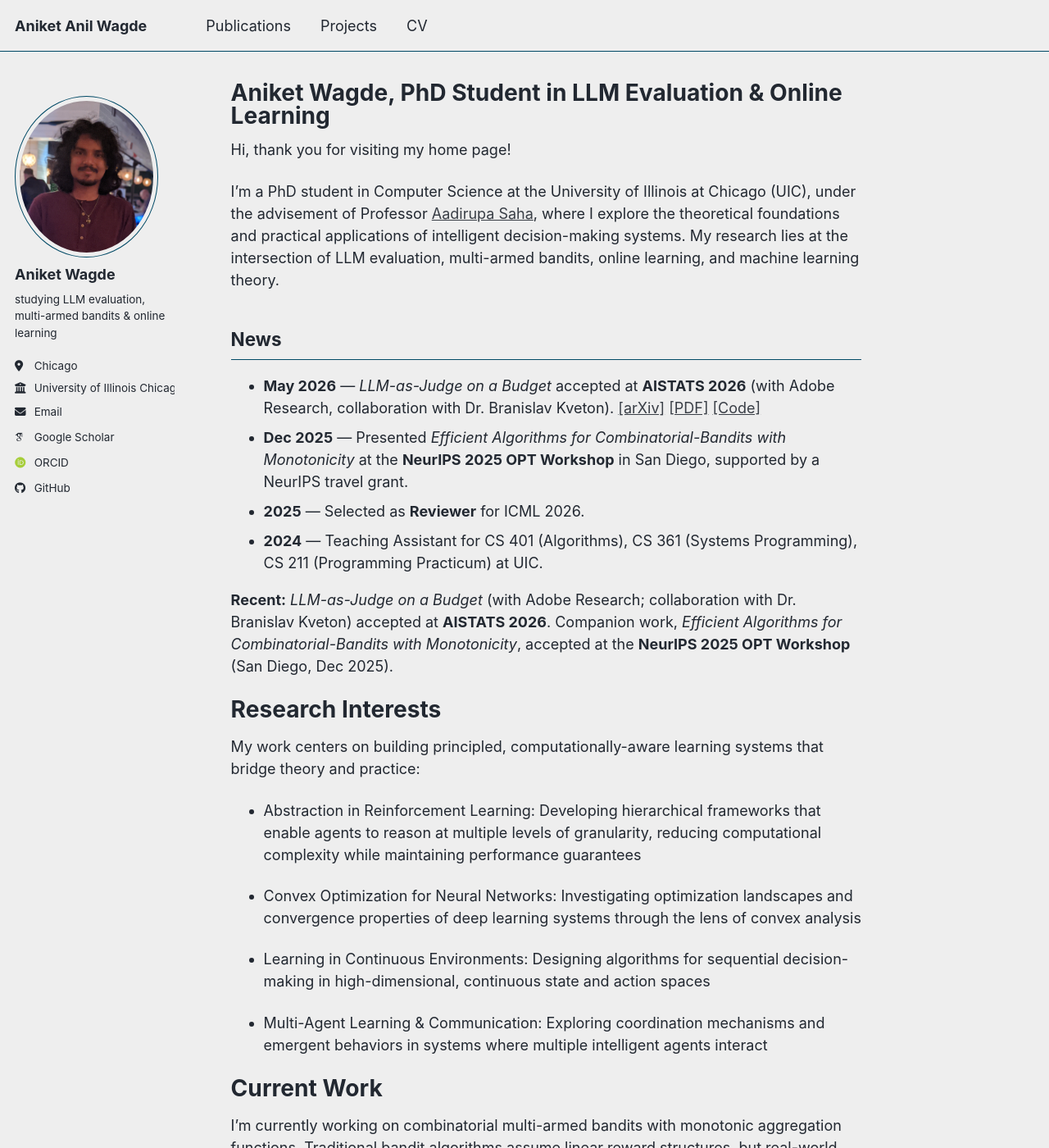
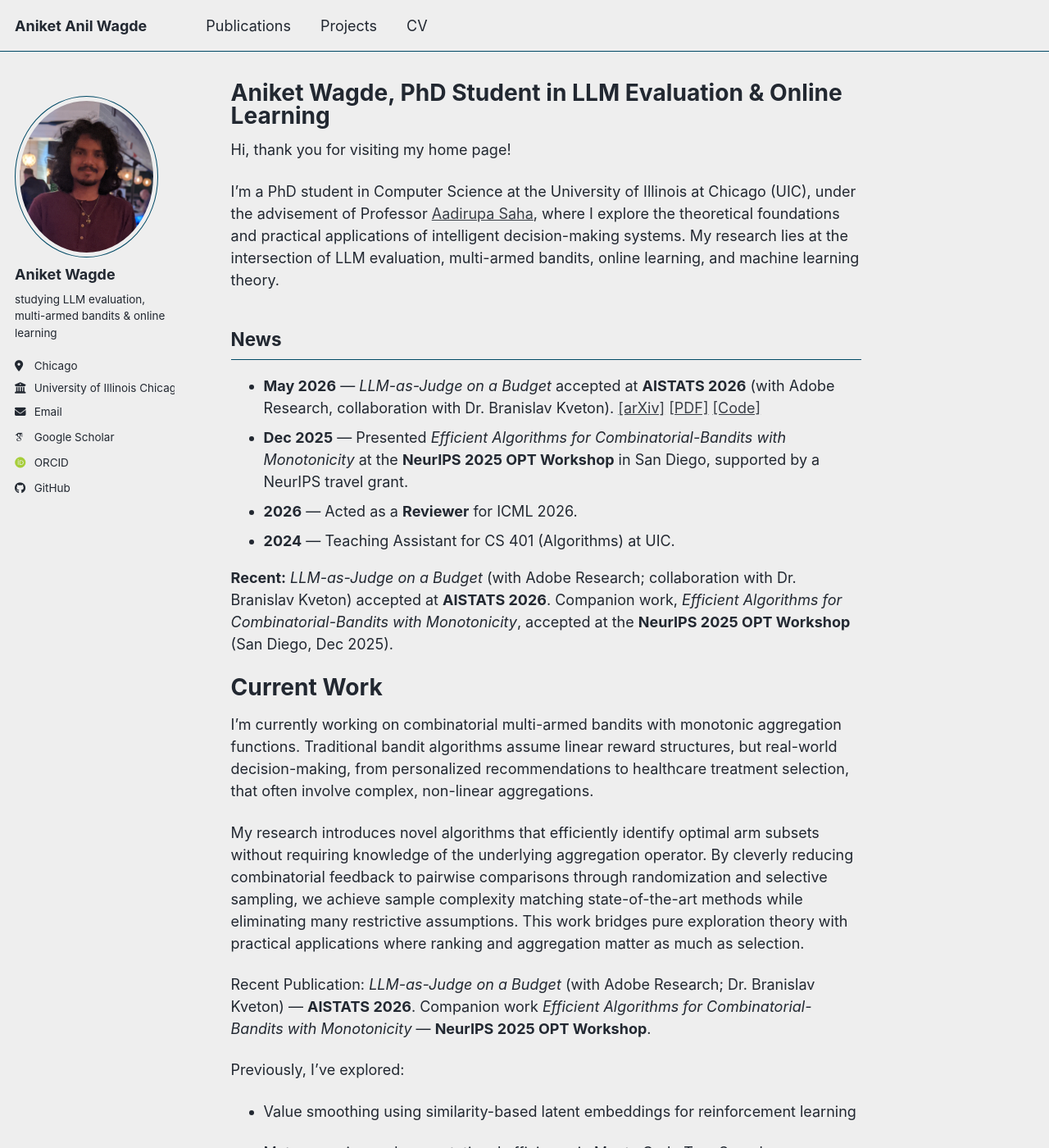
Before and after one commit to Swagget/Swagget.github.io, a Jekyll site: the page built from _pages/about.md, in a window 1280 px wide and 1400 px high. Shown: the whole window at 82% size. Built offline with Jekyll 4.4.1, drawn with Linux system fonts in a browser that asks for light colours; some web fonts are replaced; a script bundle is joined from its source files by our own code; library files that are not in the unit come from our copies.

Commit message:
Made a ton of changes.

```diff
--- a/_pages/about.md
+++ b/_pages/about.md
@@ -15,22 +15,28 @@ I'm a PhD student in Computer Science at the University of Illinois at Chicago (
 
 - **May 2026** — *LLM-as-Judge on a Budget* accepted at **AISTATS 2026** (with Adobe Research, collaboration with Dr. Branislav Kveton). [[arXiv]](https://arxiv.org/abs/2602.15481) [[PDF]](/files/LLM-as-a-Judge-on-a-Budget.pdf) [[Code]](https://github.com/Swagget/LLM-judgesteer)
 - **Dec 2025** — Presented *Efficient Algorithms for Combinatorial-Bandits with Monotonicity* at the **NeurIPS 2025 OPT Workshop** in San Diego, supported by a NeurIPS travel grant.
-- **2025** — Selected as **Reviewer** for ICML 2026.
-- **2024** — Teaching Assistant for CS 401 (Algorithms), CS 361 (Systems Programming), CS 211 (Programming Practicum) at UIC.
+- **2026** — Acted as a **Reviewer** for ICML 2026.
+- **2024** — Teaching Assistant for CS 401 (Algorithms) at UIC.
 
 **Recent:** *LLM-as-Judge on a Budget* (with Adobe Research; collaboration with Dr. Branislav Kveton) accepted at **AISTATS 2026**. Companion work, *Efficient Algorithms for Combinatorial-Bandits with Monotonicity*, accepted at the **NeurIPS 2025 OPT Workshop** (San Diego, Dec 2025).
 
-Research Interests
-======
-My work centers on building principled, computationally-aware learning systems that bridge theory and practice:
+[//]: # (Research Interests)
 
-- Abstraction in Reinforcement Learning: Developing hierarchical frameworks that enable agents to reason at multiple levels of granularity, reducing computational complexity while maintaining performance guarantees
+[//]: # (======)
 
-- Convex Optimization for Neural Networks: Investigating optimization landscapes and convergence properties of deep learning systems through the lens of convex analysis
+[//]: # (My work centers on building principled, computationally-aware learning systems that bridge theory and practice:)
 
-- Learning in Continuous Environments: Designing algorithms for sequential decision-making in high-dimensional, continuous state and action spaces
+[//]: # ()
+[//]: # (- Abstraction in Reinforcement Learning: Developing hierarchical frameworks that enable agents to reason at multiple levels of granularity, reducing computational complexity while maintaining performance guarantees)
 
-- Multi-Agent Learning & Communication: Exploring coordination mechanisms and emergent behaviors in systems where multiple intelligent agents interact
+[//]: # ()
+[//]: # (- Convex Optimization for Neural Networks: Investigating optimization landscapes and convergence properties of deep learning systems through the lens of convex analysis)
+
+[//]: # ()
+[//]: # (- Learning in Continuous Environments: Designing algorithms for sequential decision-making in high-dimensional, continuous state and action spaces)
+
+[//]: # ()
+[//]: # (- Multi-Agent Learning & Communication: Exploring coordination mechanisms and emergent behaviors in systems where multiple intelligent agents interact)
 
 Current Work
 ======
```
Also changed, not shown: _publications/2009-10-01-paper-title-number-1.md (+1 -1 lines), _publications/LLM-as-a-Judge-AISTATS26.md (+1 -1 lines), _publications/NeurIPS2025-combinatorial-bandits.md (+1 -1 lines).
